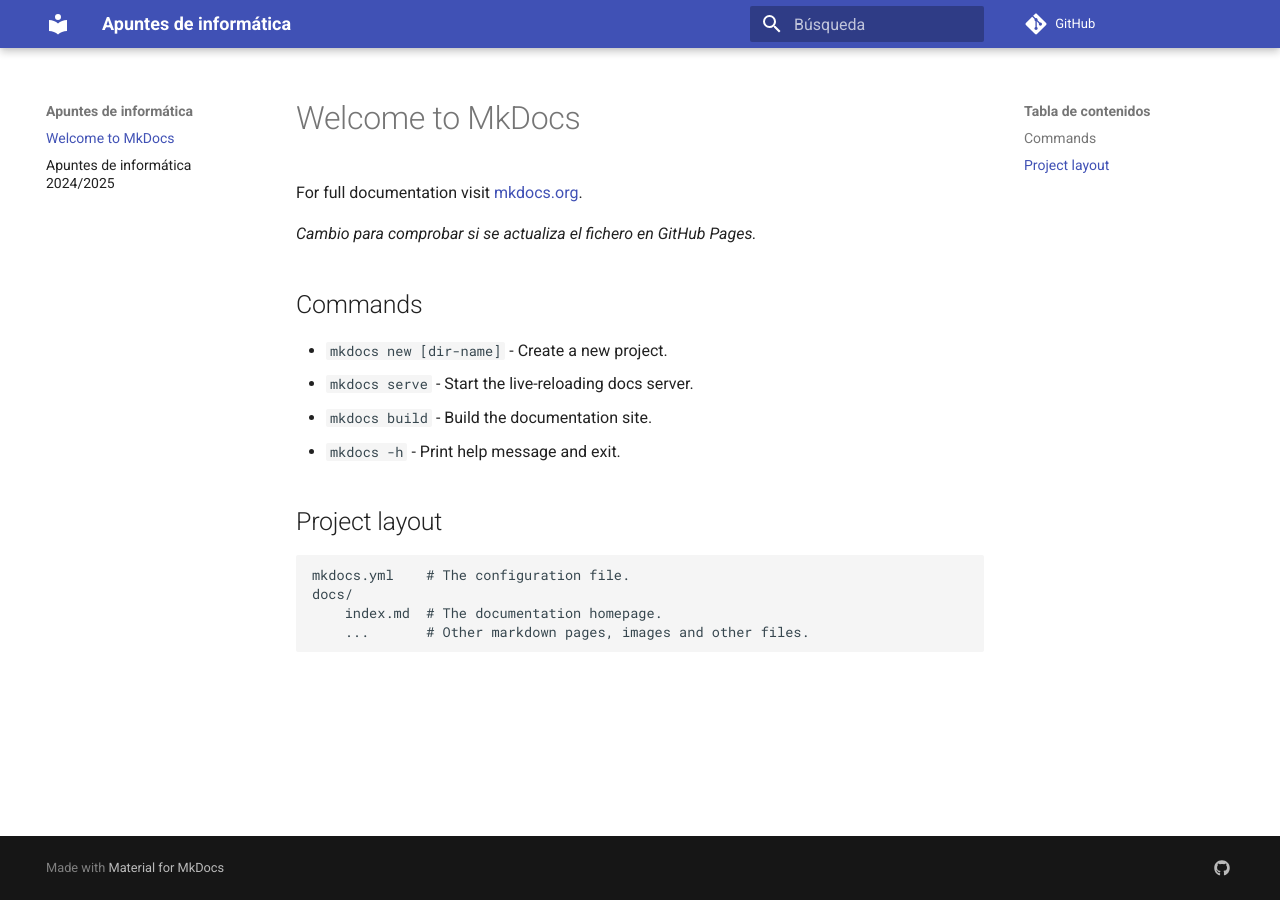
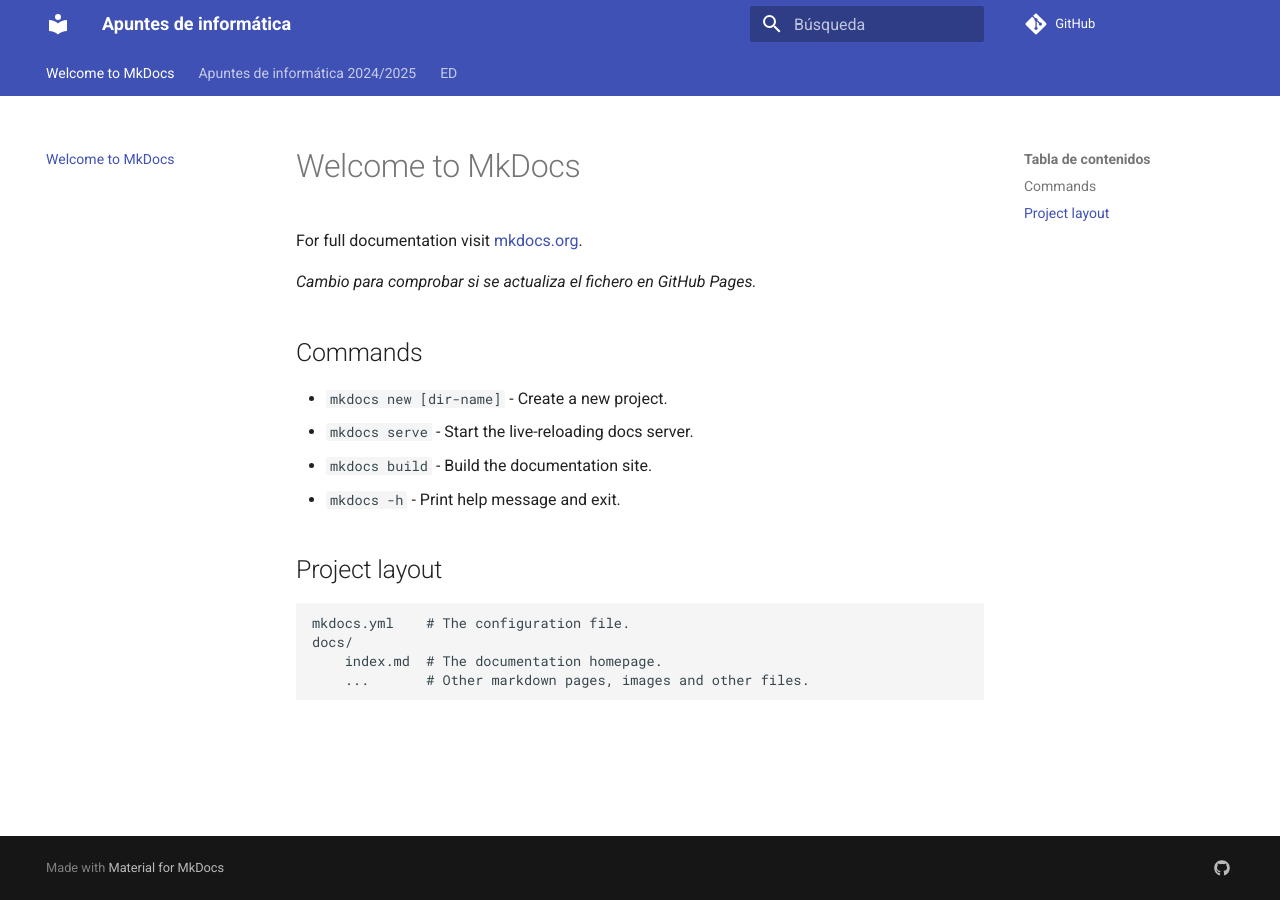
Before and after one commit to mmourazos/Curso-2024-2025, an MkDocs documentation site: the page built from docs/index.md, in a window 1280 px wide. Built offline with MkDocs 1.6.1 and Material for MkDocs 9.7.7, drawn with Linux system fonts in a browser that asks for light colours; comment, search, counter and statistics services are not loaded.

Commit message:
Parece que va yendo

```diff
--- a/mkdocs.yml
+++ b/mkdocs.yml
@@ -5,6 +5,9 @@
 theme:
   name: material
   language: es
+  features:
+    - navigation.instant
+    - navigation.tabs
 extra:
   social:
     - icon: fontawesome/brands/github
```
Also changed, not shown: docs/ED/Inicial.md (added, +3 -0 lines).
